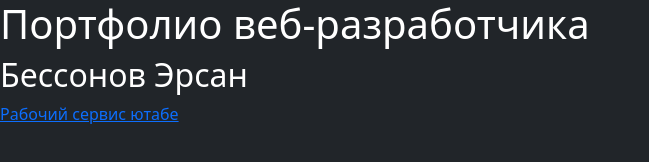
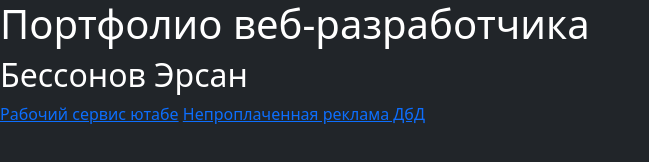
Before and after one commit to Monid73/portfolio2, a plain HTML site: page index.html in a window 1280 px wide. Shown: the whole page, without its empty margins (0-649 px from the left). Drawn offline with nearby package versions, Linux system fonts and the light colour scheme.

Commit message:
Update index.html

```diff
--- a/index.html
+++ b/index.html
@@ -11,5 +11,6 @@
     <h1>Портфолио веб-разработчика</h1>
     <h2>Бессонов Эрсан</h2>
     <a target="_blank" href="https://github.com/Monid73/youtube.git">Рабочий сервис ютабе</a>
+    <a target="_blank" href="https://github.com/Monid73/checkmark.git">Непроплаченная реклама ДбД</a>
 </body>
 </html>
```
